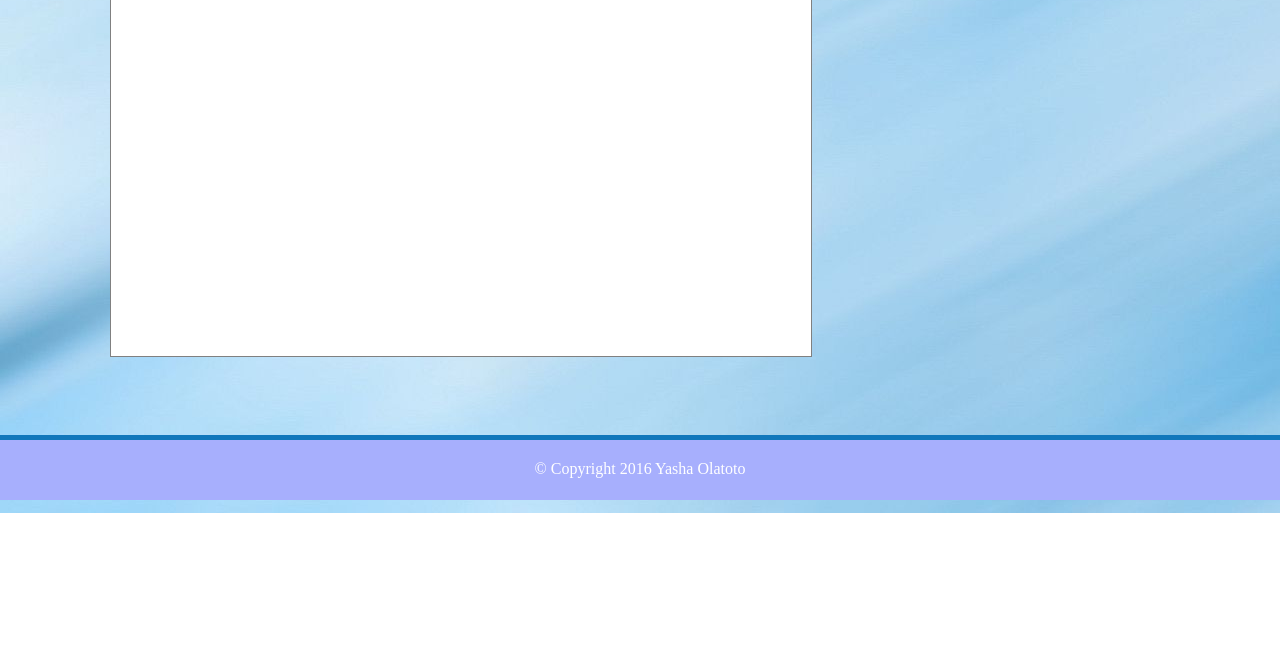
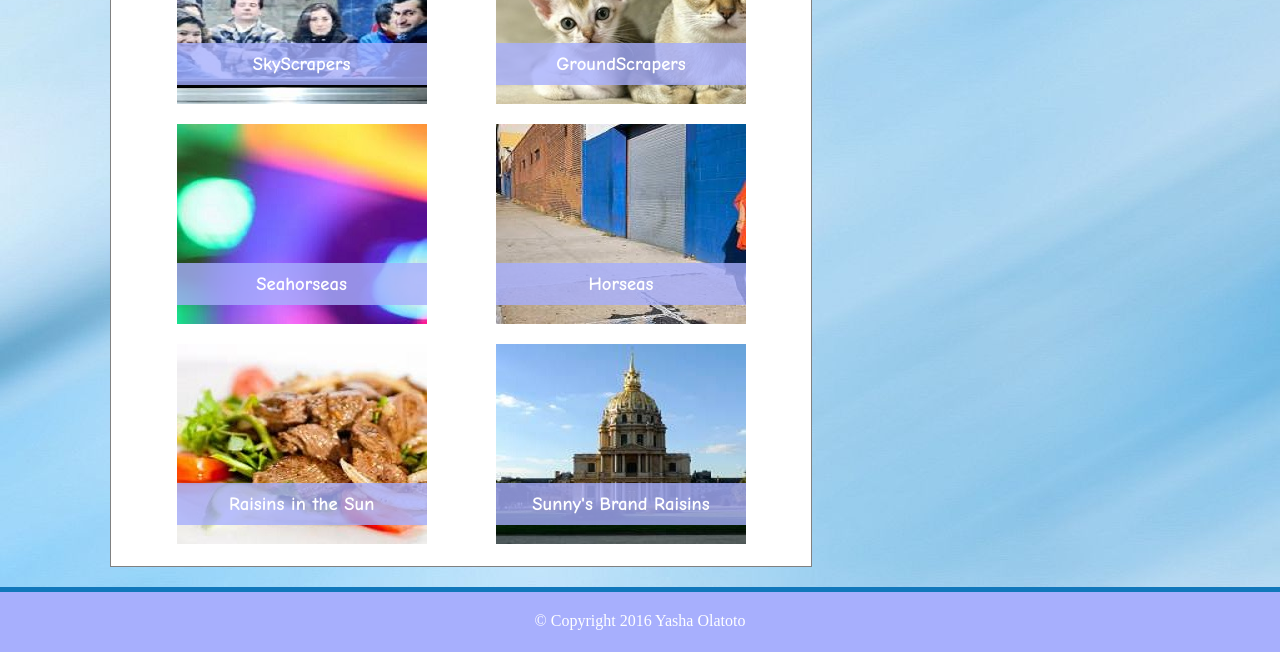
Before and after one commit to yashaRO/Basic-Portfolio, a plain HTML site: page portfolio.html in a window 1280 px wide. Shown: the part 287-939 px from the top of the page. Before the commit the page ends 800 px from the top, so only its background shows below. Drawn offline with Linux system fonts and the light colour scheme.

Commit message:
Submittable[1]

```diff
--- a/assets/css/style.css
+++ b/assets/css/style.css
@@ -45,7 +45,7 @@ header {
 }
 #content1 {
 	background-color:white;
-	min-height:540px;
+	min-height:545px;
 	width:640px;
 	border:1px solid gray;
 	margin:20px;
@@ -106,3 +106,42 @@ button {
 	height:50px;
 	width:150px;
 }
+.port {
+	margin:8px;
+}
+#image1, #image2, #image3, #image4, #image5, #image6 {
+	height:200px;
+	width:250px;
+	display:inline-block;
+	margin:8px 32px;
+	float:initial;
+	overflow:auto;
+	position:relative;
+}
+#image1 {
+	background-image:url('../images/enemies.jpg')
+}
+#image2 {
+	background-image:url('../images/cats.jpg')
+}
+#image3 {
+	background-image:url('../images/color.jpg')
+}
+#image4 {
+	background-image:url('../images/sidewalk.jpg')
+}
+#image5 {
+	background-image:url('../images/carne.jpg')
+}
+#image6 {
+	background-image:url('../images/city.jpg')
+}
+.specfont {
+	color:white;
+	position:absolute;
+	bottom:0;
+	left:0;
+	right:0;
+	background: rgba(167, 175, 253, 0.8);
+	padding:10px 0px;
+}
--- a/portfolio.html
+++ b/portfolio.html
@@ -21,7 +21,16 @@
 
 	<div id="wrapper">
 		<div id="content1">
-
+			<h1>Portfolio</h1>
+			<hr>
+			<center>
+				<div id='image1'><h3 class='specfont'>SkyScrapers</h3></div>
+				<div id='image2'><h3 class='specfont'>GroundScrapers</h3></div>
+				<div id='image3'><h3 class='specfont'>Seahorseas</h3></div>
+				<div id='image4'><h3 class='specfont'>Horseas</h3></div>
+				<div id='image5'><h3 class='specfont'>Raisins in the Sun</h3></div>
+				<div id='image6'><h3 class='specfont'>Sunny's Brand Raisins</h3></div>
+			</center>
 		</div>
 
 		<div id="content2">
```
Also changed, not shown: assets/images/carne.jpg (added), assets/images/city.jpg (added), assets/images/color.jpg (added), assets/images/enemies.jpg (added), assets/images/sidewalk.jpg (added).
